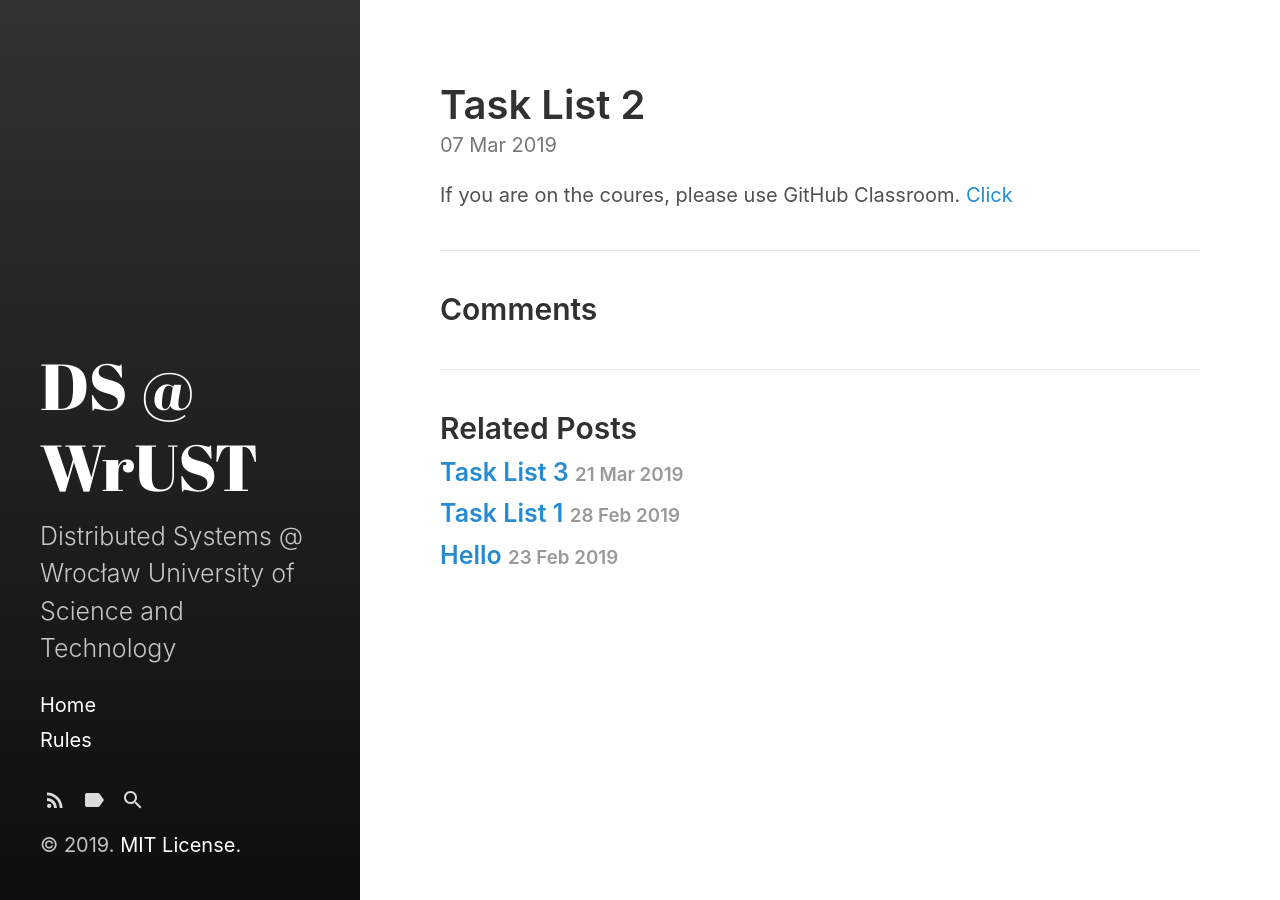
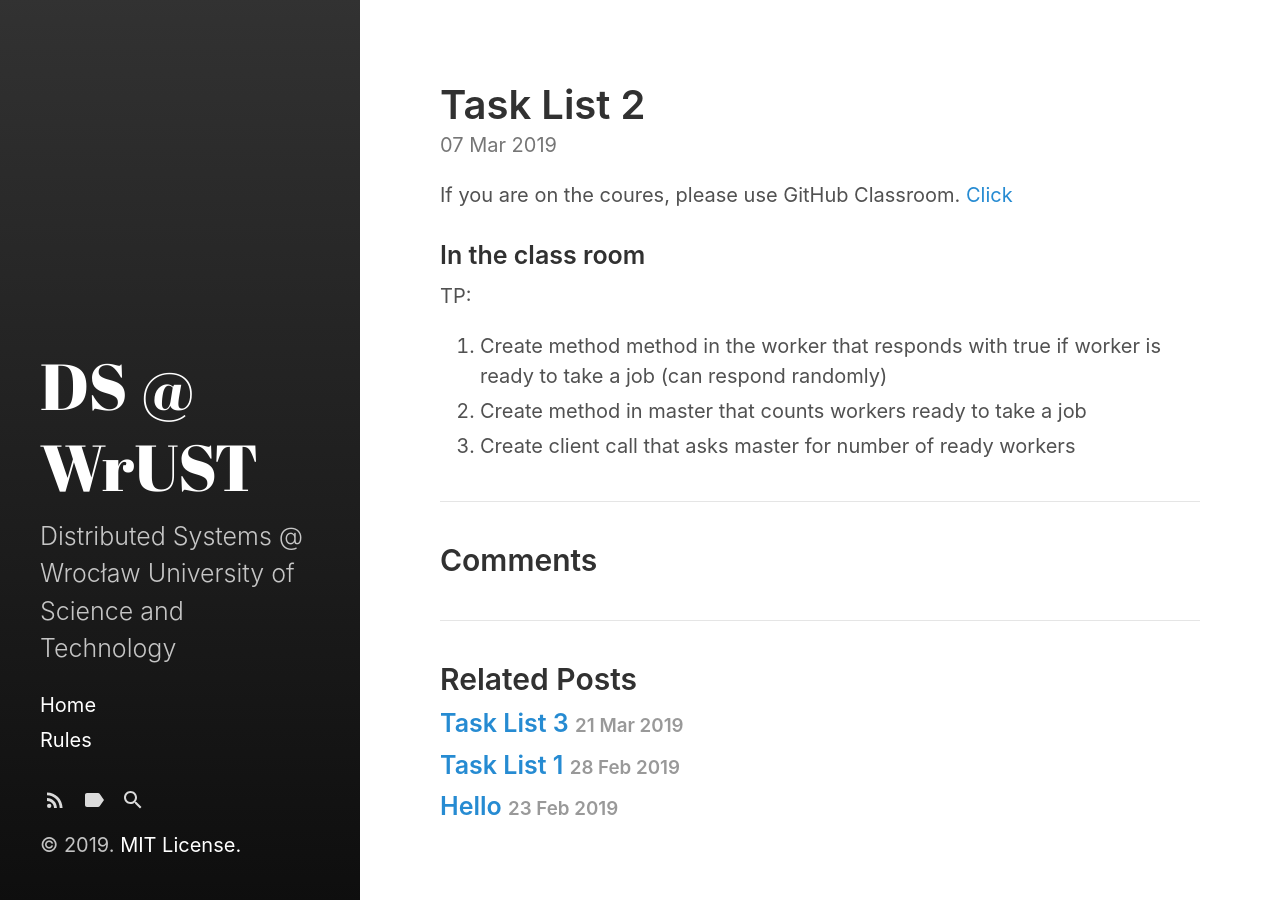
Before and after one commit to distributed-systems-wrust/distributed.github.com, a Jekyll site: the page built from _posts/2019-03-07-l2.md, in a window 1280 px wide. Built offline with Jekyll 4.4.1, drawn with Linux system fonts in a browser that asks for light colours.

Commit message:
l2 class

```diff
--- a/_posts/2019-03-07-l2.md
+++ b/_posts/2019-03-07-l2.md
@@ -5,3 +5,12 @@ title: Task List 2
 
 If you are on the coures, please use GitHub Classroom.
 [Click](https://github.com/distributed-systems-wrust/base-l2-2019)
+
+
+### In the class room
+
+TP:
+
+1. Create method method in the worker that responds with true if worker is ready to take a job (can respond randomly)
+2. Create method in master that counts workers ready to take a job
+3. Create client call that asks master for number of ready workers
```
